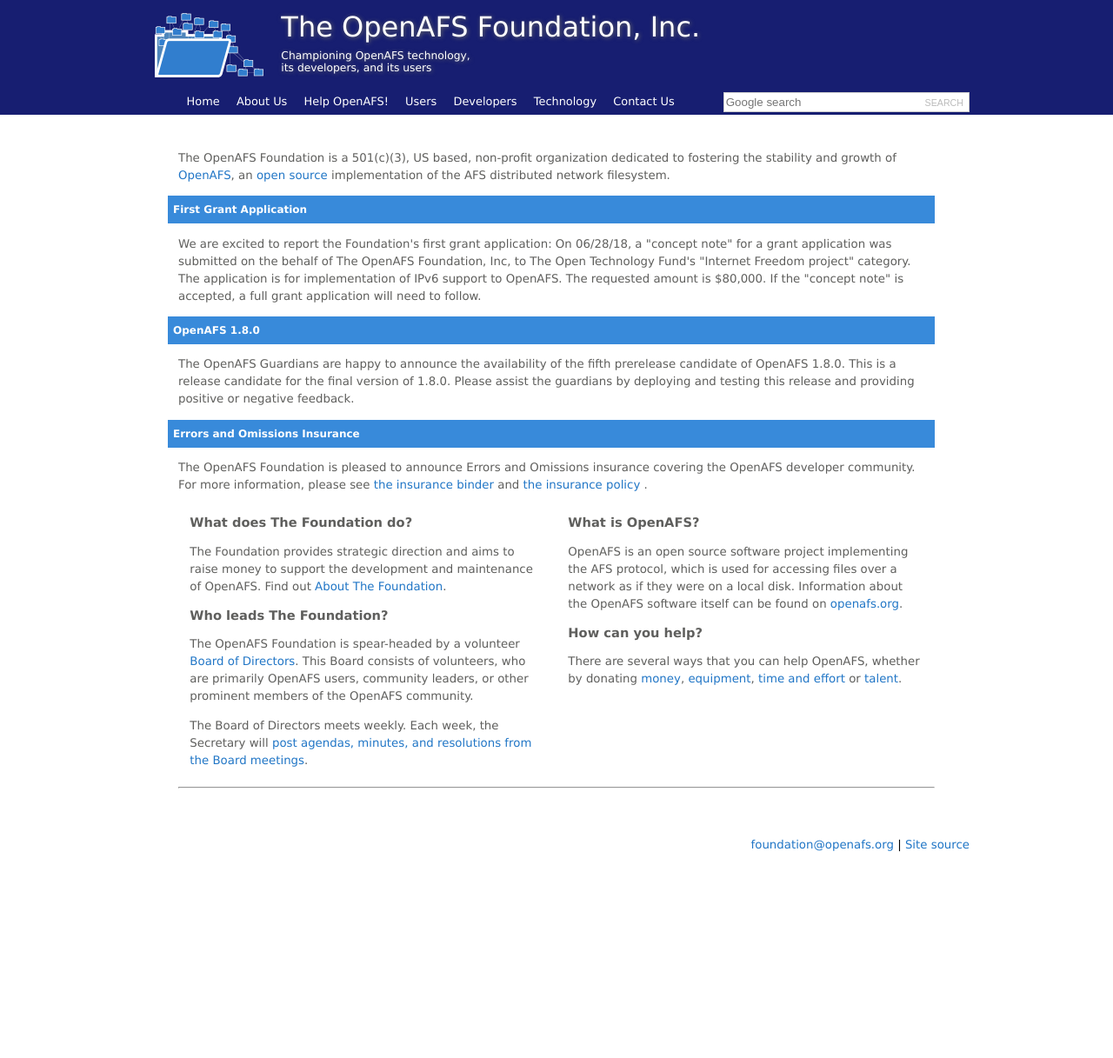
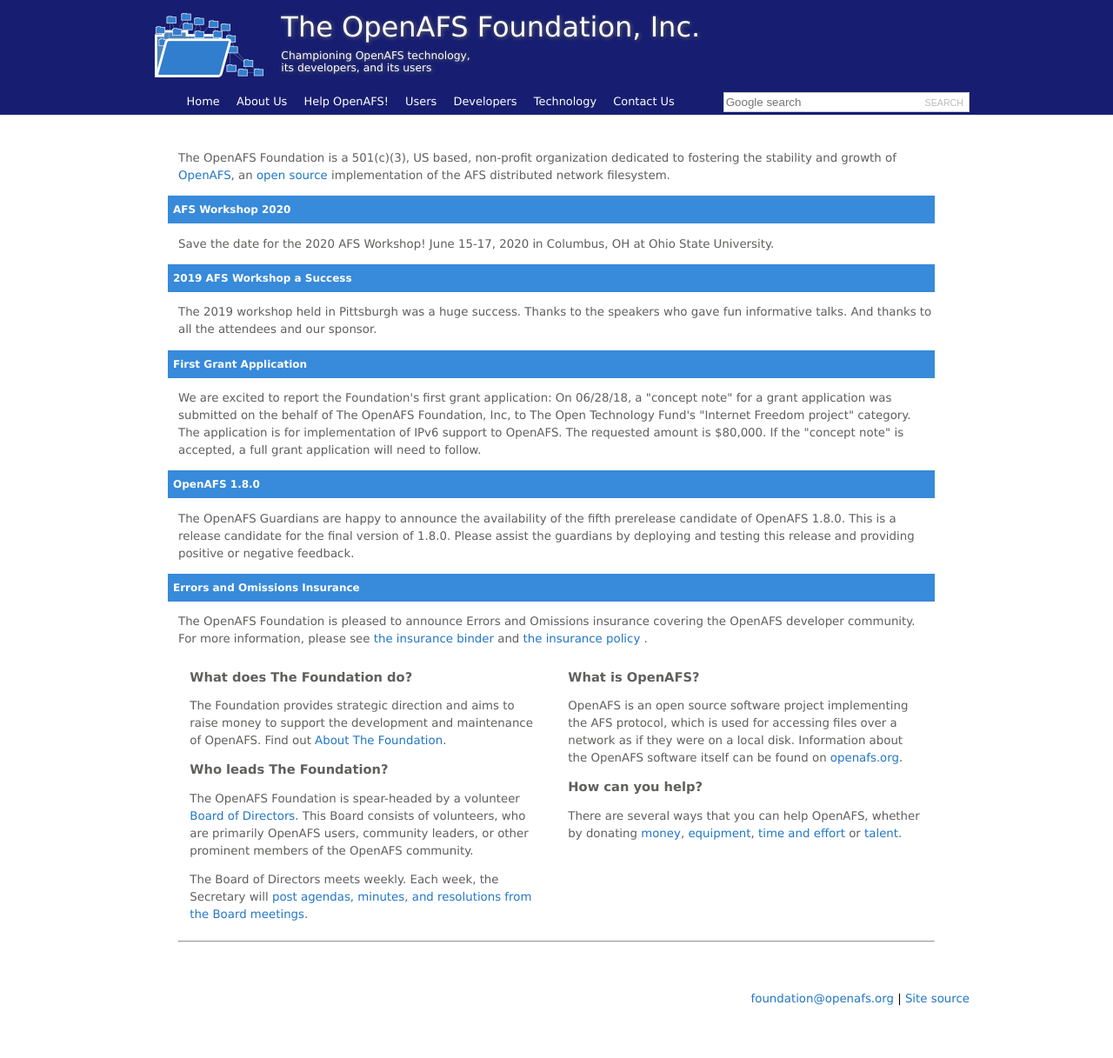
Before and after one commit to openafsfoundation/openafsfoundation.org, a Jekyll site: the page built from index.md, in a window 1280 px wide. Shown: the whole page at 87% size. Built offline with Jekyll 4.4.1, drawn with Linux system fonts in a browser that asks for light colours; before the commit the page ends 1040 px from its top, so only the background shows below that.

Commit message:
Save the date for 2020 Workshop

```diff
--- a/index.md
+++ b/index.md
@@ -6,6 +6,12 @@
 dedicated to fostering the stability and growth of
 [OpenAFS](http://www.openafs.org/), an [open source](http://opensource.org/)
 implementation of the AFS distributed network filesystem.
+
+<h3>AFS Workshop 2020</h3>
+Save the date for the 2020 AFS Workshop! June 15-17, 2020 in Columbus, OH at Ohio State University.
+
+<h3>2019 AFS Workshop a Success</h3>
+The 2019 workshop held in Pittsburgh was a huge success. Thanks to the speakers who gave fun informative talks. And thanks to all the attendees and our sponsor.
 
 <h3>First Grant Application</h3>
 We are excited to report the Foundation's first grant application: On 06/28/18, a "concept note" for a grant application was submitted on the behalf of The OpenAFS Foundation, Inc, to The Open Technology Fund's "Internet Freedom project" category.  The application is for implementation of IPv6 support to OpenAFS.  The requested amount is $80,000.  If the "concept note" is accepted, a full grant application will need to follow.
```
